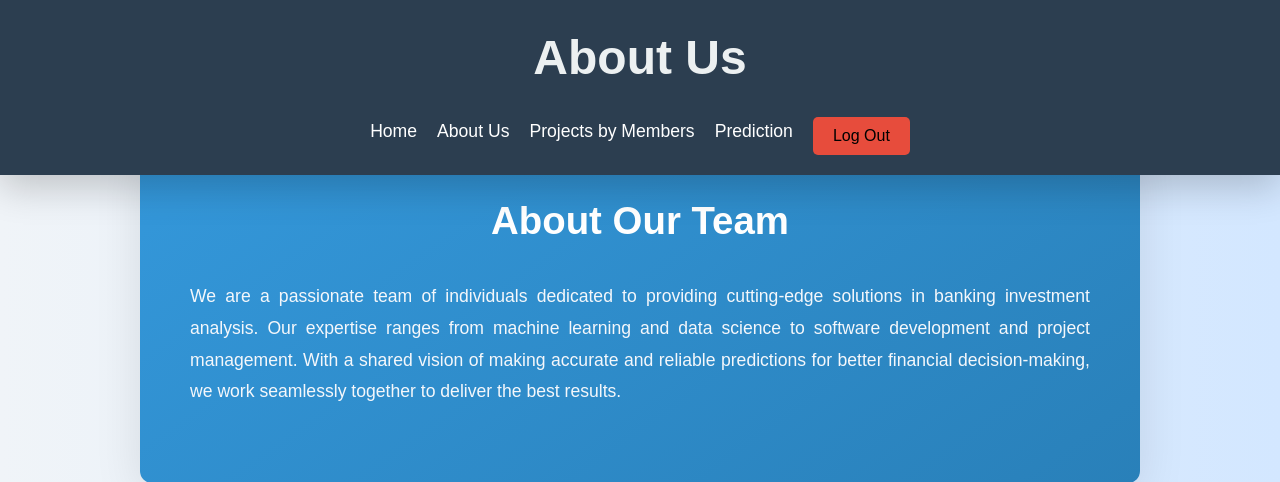
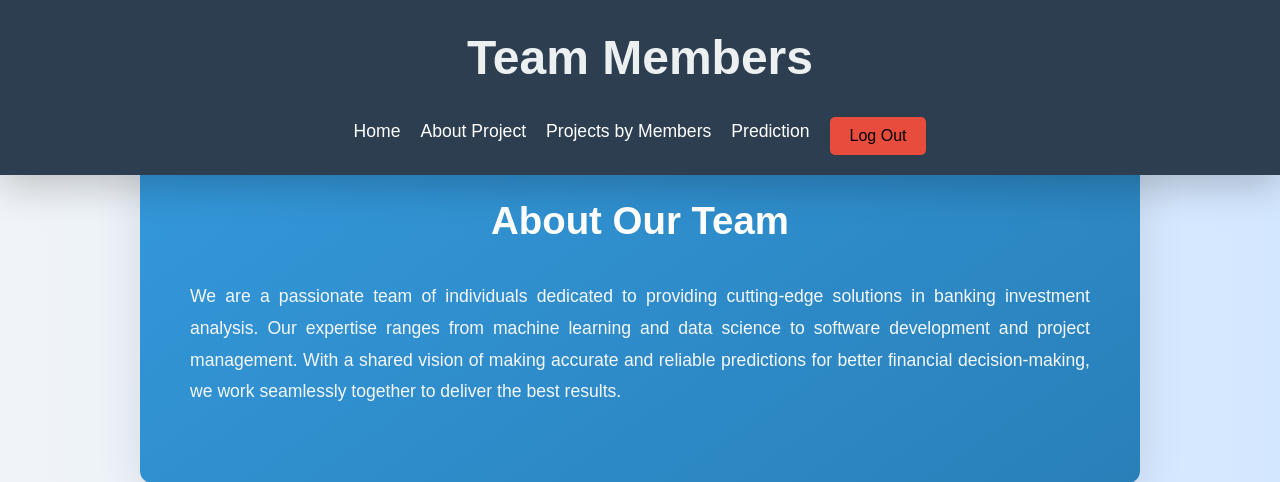
Before and after one commit to AKASH218953/banking-investment-prediction, a Flask app: page /projects in a window 1280 px wide. Shown: the top 482 px of the page. Run offline with Flask 3, Linux system fonts and the light colour scheme; a user stored in the database is signed in; parts of the project's set-up code (start-up, migrations or seed data) failed here and were passed over.

Commit message:
projects.html

```diff
--- a/templates/projects.html
+++ b/templates/projects.html
@@ -176,11 +176,11 @@
 
 <header>
     <div class="container">
-        <h1>About Us</h1>
+        <h1>Team Members</h1>
         <nav>
             <ul>
                 <li><a href="/">Home</a></li>
-                <li><a href="/about">About Us</a></li>
+                <li><a href="/about">About Project</a></li>
                 <li><a href="/projects">Projects by Members</a></li>
                 <li><a href="/prediction">Prediction</a></li>
                 <li><button onclick="window.location.href='/logout'" class="logout-btn">Log Out</button></li>
@@ -198,7 +198,7 @@
     <!-- Team Member 1 -->
     <section class="team-member-container">
         <div class="team-member">
-            <h3>Chaitanya</h3>
+            <h3>Varshitha</h3>
             <div class="role">Data Preprocessing and Analysis</div>
             <p>Responsibilities:
                 Handle the dataset, including cleaning, renaming, and handling missing or duplicate data.
@@ -210,7 +210,7 @@
 
         <!-- Team Member 2 -->
         <div class="team-member">
-            <h3>Varshitha</h3>
+            <h3>Chaitanya</h3>
             <div class="role">Model Building and Tuning</div>
             <p>Responsibilities:
                 Set up the PyCaret environment for machine learning.
```
